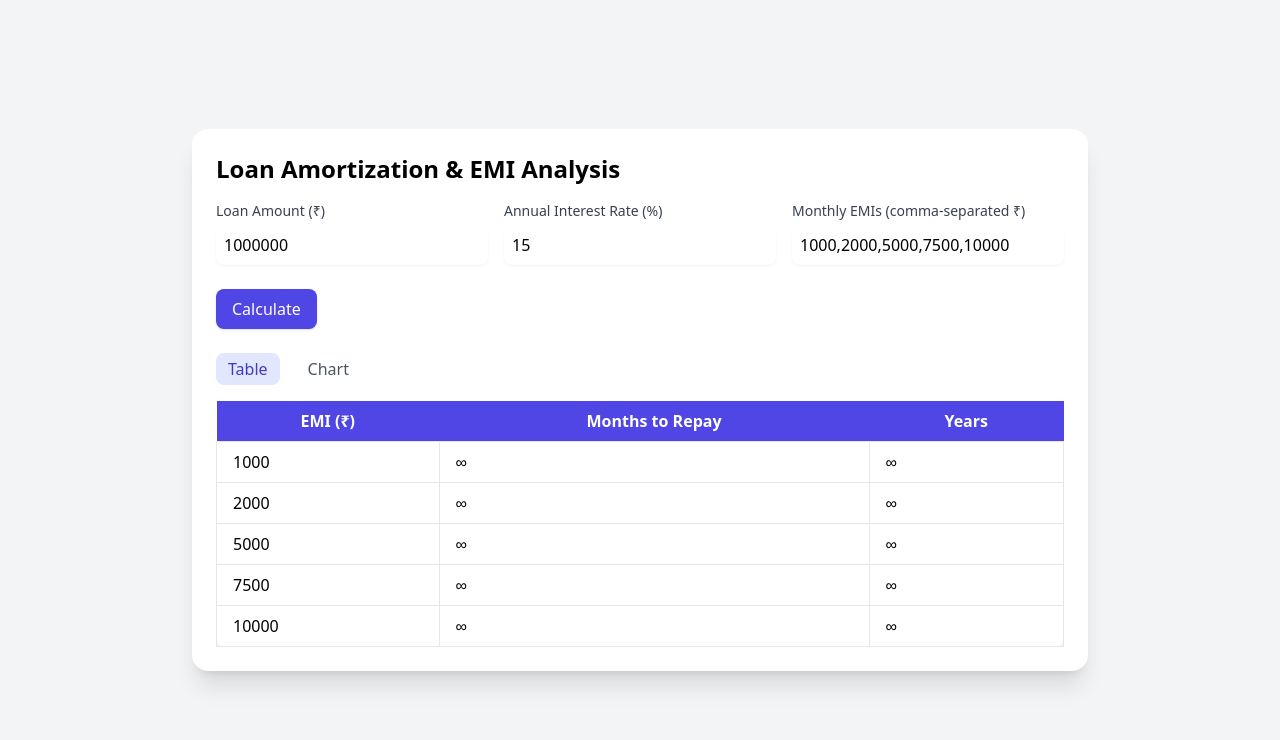
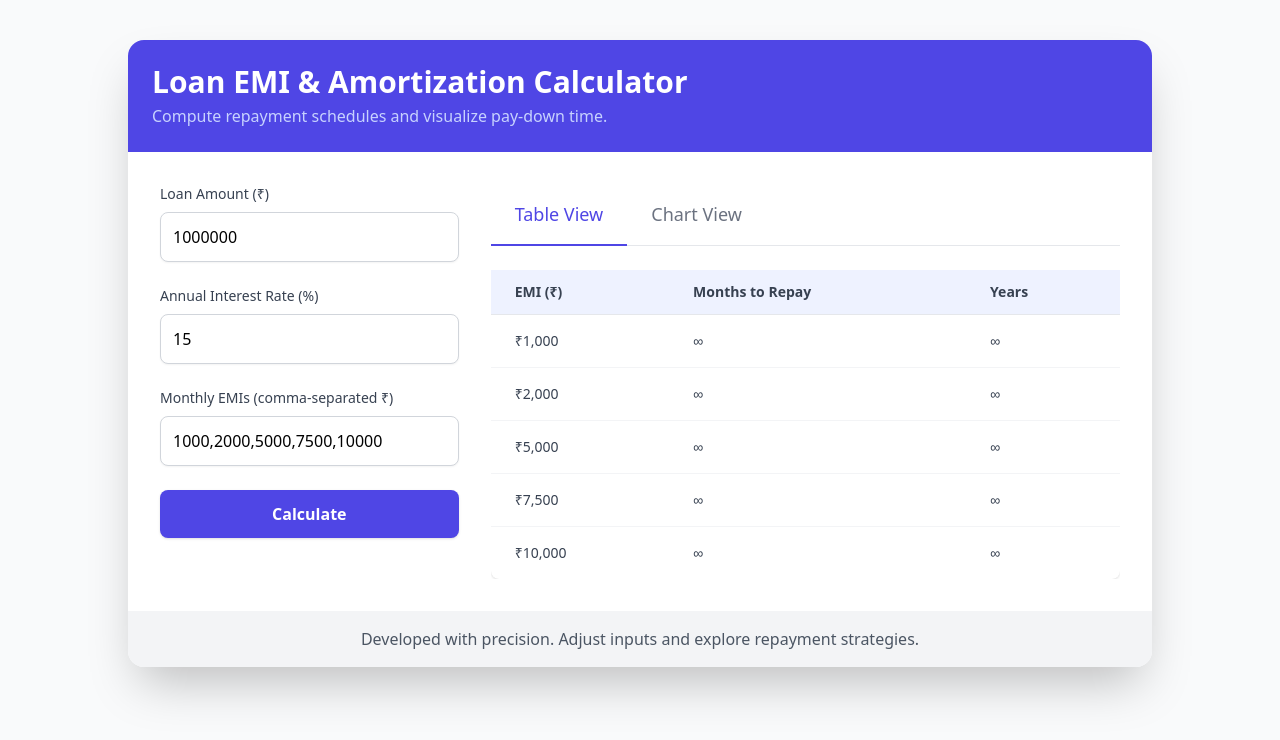
Before and after one commit to miteshhq/loan-due-calculator, a plain HTML site: page index.html in a window 1280 px wide. Both pictures are taken after a click on the button "Calculate". Drawn offline with nearby package versions, Linux system fonts and the light colour scheme.

Commit message:
Update index.html

```diff
--- a/index.html
+++ b/index.html
@@ -2,68 +2,86 @@
 <head>
   <meta charset="UTF-8" />
   <meta name="viewport" content="width=device-width, initial-scale=1.0" />
-  <title>Loan Calculator & Debt Amortization</title>
+  <title>Loan EMI & Amortization Calculator</title>
   <!-- Tailwind CSS CDN -->
   <script src="https://cdn.tailwindcss.com"></script>
   <!-- Chart.js CDN -->
   <script src="https://cdn.jsdelivr.net/npm/chart.js"></script>
 </head>
-<body class="bg-gray-100 min-h-screen flex items-center justify-center p-4">
-  <div class="bg-white shadow-xl rounded-2xl p-6 w-full max-w-4xl">
-    <h1 class="text-2xl font-semibold mb-4">Loan Amortization & EMI Analysis</h1>
-    <!-- Input Form -->
-    <div class="grid grid-cols-1 md:grid-cols-3 gap-4 mb-6">
+<body class="bg-gray-50 min-h-screen flex items-start justify-center py-10">
+  <div class="w-full max-w-5xl bg-white shadow-2xl rounded-2xl overflow-hidden">
+    <header class="bg-indigo-600 text-white p-6">
+      <h1 class="text-3xl font-bold">Loan EMI & Amortization Calculator</h1>
+      <p class="mt-1 text-indigo-200">Compute repayment schedules and visualize pay-down time.</p>
+    </header>
+    <main class="p-8 grid grid-cols-1 lg:grid-cols-3 gap-8">
+      <!-- Input Section -->
+      <section class="col-span-1 lg:col-span-1 space-y-6">
         <div>
-        <label class="block text-sm font-medium text-gray-700">Loan Amount (₹)</label>
-        <input id="principal" type="number" value="1000000" class="mt-1 block w-full rounded-lg border-gray-300 shadow-sm focus:border-indigo-500 focus:ring-indigo-500 p-2" />
+          <label for="principal" class="block text-sm font-medium text-gray-700">Loan Amount (₹)</label>
+          <input id="principal" type="number" value="1000000" class="mt-2 block w-full rounded-lg border border-gray-300 shadow-sm focus:ring-indigo-500 focus:border-indigo-500 p-3" />
         </div>
         <div>
-        <label class="block text-sm font-medium text-gray-700">Annual Interest Rate (%)</label>
-        <input id="rate" type="number" step="0.01" value="15" class="mt-1 block w-full rounded-lg border-gray-300 shadow-sm focus:border-indigo-500 focus:ring-indigo-500 p-2" />
+          <label for="rate" class="block text-sm font-medium text-gray-700">Annual Interest Rate (%)</label>
+          <input id="rate" type="number" step="0.01" value="15" class="mt-2 block w-full rounded-lg border border-gray-300 shadow-sm focus:ring-indigo-500 focus:border-indigo-500 p-3" />
         </div>
         <div>
-        <label class="block text-sm font-medium text-gray-700">Monthly EMIs (comma-separated ₹)</label>
-        <input id="emis" type="text" value="1000,2000,5000,7500,10000" class="mt-1 block w-full rounded-lg border-gray-300 shadow-sm focus:border-indigo-500 focus:ring-indigo-500 p-2" />
+          <label for="emis" class="block text-sm font-medium text-gray-700">Monthly EMIs (comma-separated ₹)</label>
+          <input id="emis" type="text" value="1000,2000,5000,7500,10000" class="mt-2 block w-full rounded-lg border border-gray-300 shadow-sm focus:ring-indigo-500 focus:border-indigo-500 p-3" />
         </div>
+        <button id="calculateBtn" class="w-full bg-indigo-600 hover:bg-indigo-700 text-white font-semibold py-3 rounded-lg shadow">Calculate</button>
+      </section><!-- Output Section -->
+  <section class="col-span-1 lg:col-span-2">
+    <div class="border-b border-gray-200">
+      <nav class="flex -mb-px" id="tabs">
+        <button data-tab="table" class="tab-btn py-4 px-6 text-lg font-medium text-indigo-600 border-b-2 border-indigo-600">Table View</button>
+        <button data-tab="chart" class="tab-btn py-4 px-6 text-lg font-medium text-gray-500 hover:text-indigo-600 border-b-2 border-transparent">Chart View</button>
+      </nav>
     </div>
-    <button id="calculateBtn" class="bg-indigo-600 text-white px-4 py-2 rounded-lg shadow hover:bg-indigo-700 mb-6">Calculate</button><!-- Tabs -->
-<div>
-  <nav class="flex space-x-4 mb-4" id="tabs">
-    <button data-tab="table" class="tab-btn px-3 py-1 rounded-lg bg-indigo-100 text-indigo-700">Table</button>
-    <button data-tab="chart" class="tab-btn px-3 py-1 rounded-lg text-gray-600 hover:bg-gray-100">Chart</button>
-  </nav>
-  <div id="tab-content">
-    <!-- Table -->
+    <div id="tab-content" class="pt-6">
+      <!-- Table Panel -->
       <div id="table" class="tab-panel">
         <div class="overflow-x-auto">
-        <table class="min-w-full bg-white rounded-lg shadow">
-          <thead>
-            <tr class="bg-indigo-600 text-white">
-              <th class="px-4 py-2">EMI (₹)</th>
-              <th class="px-4 py-2">Months to Repay</th>
-              <th class="px-4 py-2">Years</th>
+          <table class="min-w-full divide-y divide-gray-200 bg-white rounded-lg shadow">
+            <thead class="bg-indigo-50">
+              <tr>
+                <th class="px-6 py-3 text-left text-sm font-semibold text-gray-700">EMI (₹)</th>
+                <th class="px-6 py-3 text-left text-sm font-semibold text-gray-700">Months to Repay</th>
+                <th class="px-6 py-3 text-left text-sm font-semibold text-gray-700">Years</th>
               </tr>
             </thead>
-          <tbody id="results"></tbody>
+            <tbody id="results" class="divide-y divide-gray-100"></tbody>
           </table>
         </div>
       </div>
-    <!-- Chart -->
+      <!-- Chart Panel -->
       <div id="chart" class="tab-panel hidden">
+        <div class="bg-white p-6 rounded-lg shadow">
           <canvas id="emiChart"></canvas>
         </div>
       </div>
     </div>
+  </section>
+</main>
+
+<footer class="bg-gray-100 text-gray-600 text-center py-4">
+  Developed with precision. Adjust inputs and explore repayment strategies.
+</footer>
 
   </div>  <script>
-    // Tab switching
-    document.querySelectorAll('.tab-btn').forEach(btn => {
-      btn.addEventListener('click', () => {
-        document.querySelectorAll('.tab-btn').forEach(b => b.classList.replace('bg-indigo-100', ''));        document.querySelectorAll('.tab-btn').forEach(b => b.classList.replace('text-indigo-700', 'text-gray-600'));        btn.classList.add('bg-indigo-100', 'text-indigo-700');
-        document.querySelectorAll('.tab-panel').forEach(p => p.classList.add('hidden'));
+    // Tab functionality
+    const tabs = document.querySelectorAll('.tab-btn');
+    const panels = document.querySelectorAll('.tab-panel');
+    tabs.forEach(btn => btn.addEventListener('click', () => {
+      tabs.forEach(b => {
+        b.classList.remove('border-indigo-600','text-indigo-600');
+        b.classList.add('border-transparent','text-gray-500');
+      });
+      btn.classList.add('border-indigo-600','text-indigo-600');
+      btn.classList.remove('border-transparent','text-gray-500');
+      panels.forEach(p => p.classList.add('hidden'));
       document.getElementById(btn.dataset.tab).classList.remove('hidden');
-      });
-    });
+    }));
 
     function calculateMonths(P, annualR, emi) {
       const r = annualR / 12 / 100;
@@ -72,13 +90,12 @@
       return Math.ceil(n);
     }
 
-    let chart;
+    let chartInstance;
     document.getElementById('calculateBtn').addEventListener('click', () => {
       const P = parseFloat(document.getElementById('principal').value);
       const annualR = parseFloat(document.getElementById('rate').value);
       const emiList = document.getElementById('emis').value.split(',').map(e => parseFloat(e.trim())).filter(Boolean);
 
-      // Table
       const tbody = document.getElementById('results');
       tbody.innerHTML = '';
       const labels = [];
@@ -88,25 +105,28 @@
         const months = calculateMonths(P, annualR, emi);
         const years = months === Infinity ? '∞' : (months / 12).toFixed(2);
         const mDisp = months === Infinity ? '∞' : months;
-        const row = `<tr><td class="border px-4 py-2">${emi}</td><td class="border px-4 py-2">${mDisp}</td><td class="border px-4 py-2">${years}</td></tr>`;
+        const row = `
+          <tr class="hover:bg-gray-50">
+            <td class="px-6 py-4 whitespace-nowrap text-sm text-gray-700">₹${emi.toLocaleString()}</td>
+            <td class="px-6 py-4 whitespace-nowrap text-sm text-gray-700">${mDisp}</td>
+            <td class="px-6 py-4 whitespace-nowrap text-sm text-gray-700">${years}</td>
+          </tr>`;
         tbody.insertAdjacentHTML('beforeend', row);
-        labels.push(emi);
+        labels.push(`₹${emi.toLocaleString()}`);
         data.push(months === Infinity ? null : months);
       });
 
-      // Chart
-      if (chart) chart.destroy();
+      // Render chart
       const ctx = document.getElementById('emiChart').getContext('2d');
-      chart = new Chart(ctx, {
+      if (chartInstance) chartInstance.destroy();
+      chartInstance = new Chart(ctx, {
         type: 'bar',
-        data: {
-          labels,
-          datasets: [{ label: 'Months to Repay', data }]
-        },
-        options: {
-          scales: { y: { beginAtZero: true } }
-        }
+        data: { labels, datasets: [{ label: 'Months to Repay', data }] },
+        options: { responsive: true, scales: { y: { beginAtZero: true, title: { display: true, text: 'Months' } } } }
       });
     });
+
+    // Initialize default view
+    tabs[0].click();
   </script></body>
 </html>
```
Lines whose indentation alone changed are shown as unchanged.
